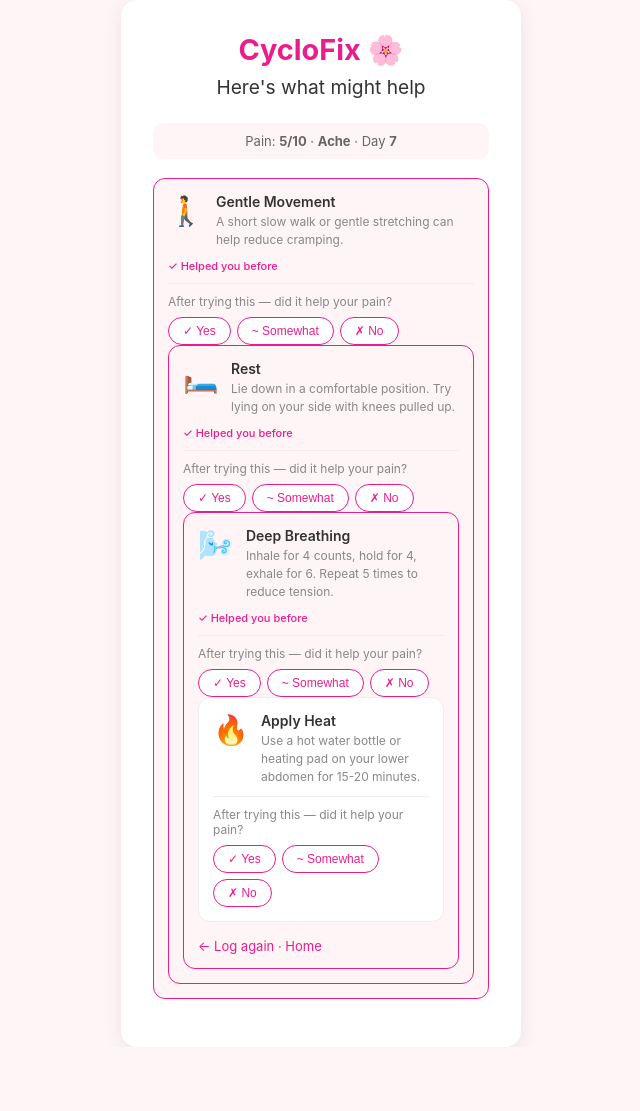
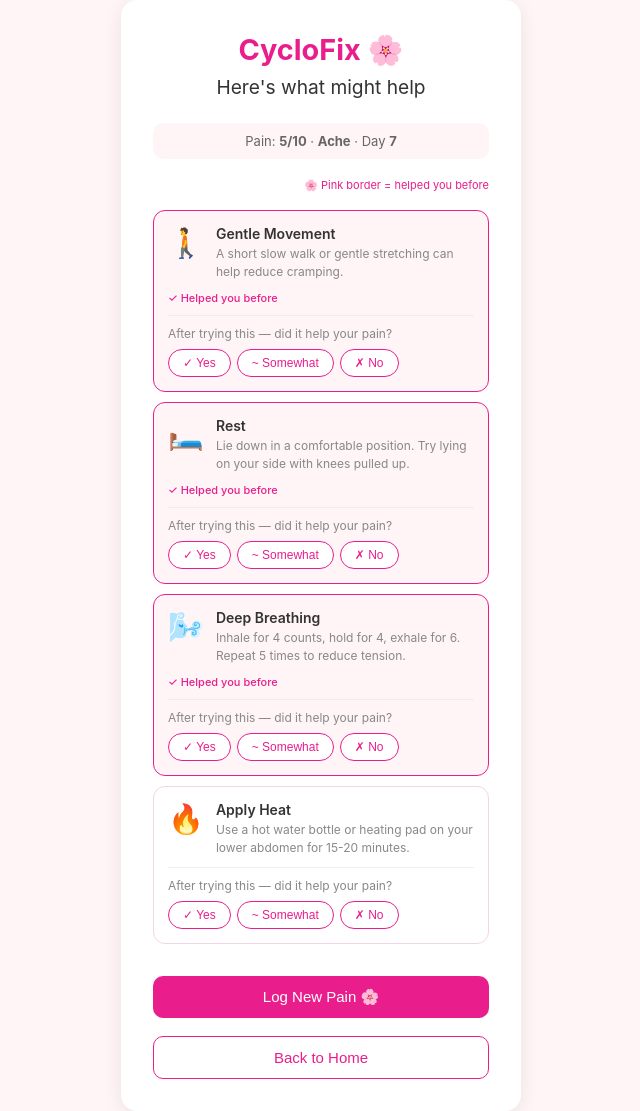
Before and after one commit to shreyastar927-afk/Cyclofix, a Flask app: page /suggestions in a window 1280 px wide. Shown: the whole page, without its empty margins (319-959 px from the left). Before the commit the page ends 999 px from the top, so only its background shows below. Run offline with Flask 3, Linux system fonts and the light colour scheme; a user stored in the database is signed in.

Commit message:
Fix suggestion cards — better feedback buttons, clearer layout, fixed nesting

```diff
--- a/static/style.css
+++ b/static/style.css
@@ -191,7 +191,7 @@
 
 .suggestion-card {
     background: #fff;
-    border: 1.5px solid #eee;
+    border: 1.5px solid #f5d5e5;
     border-radius: 12px;
     padding: 14px;
     text-align: left;
--- a/templates/suggestions.html
+++ b/templates/suggestions.html
@@ -20,6 +20,9 @@
         {% endif %}
 
         <div class="suggestions-list">
+            <div style="font-size:11px;color:#e91e8c;text-align:right;margin-bottom:8px">
+    🌸 Pink border = helped you before
+</div>
             {% for s in suggestions %}
             <div class="suggestion-card {% if s in helpful %}previously-helped{% endif %}">
                 <div class="suggestion-header">
@@ -49,13 +52,23 @@
         </button>
     </div>
     <div class="feedback-thanks" id="thanks-{{ s }}" style="display:none">
-        Got it! We'll remember this 🌸
-    </div>
-</div>
-            {% endfor %}
+                    Got it! We'll remember this 🌸
+                </div>
+            </div>
+        </div>
+        {% endfor %}
         </div>
 
-        <p><a href="/log">← Log again</a> · <a href="/">Home</a></p>
+       <div style="display:flex;flex-direction:column;gap:10px;margin-top:1.5rem">
+    <a href="/log">
+        <button>Log New Pain 🌸</button>
+    </a>
+    <a href="/">
+        <button style="background:white;color:#e91e8c;border:1.5px solid #e91e8c">
+            Back to Home
+        </button>
+    </a>
+</div>
     </div>
 
    <script>
```
Also changed, not shown: instance/cyclofix.db.
